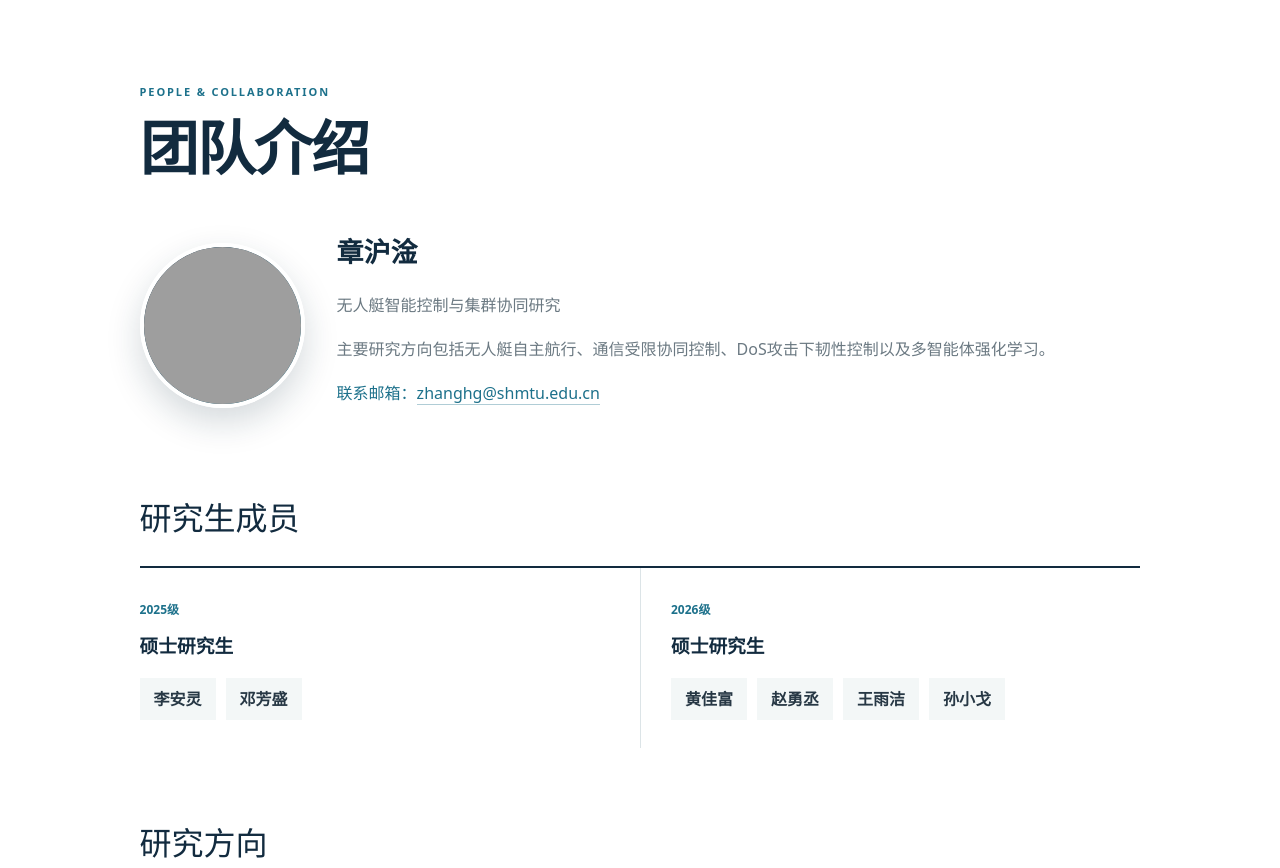
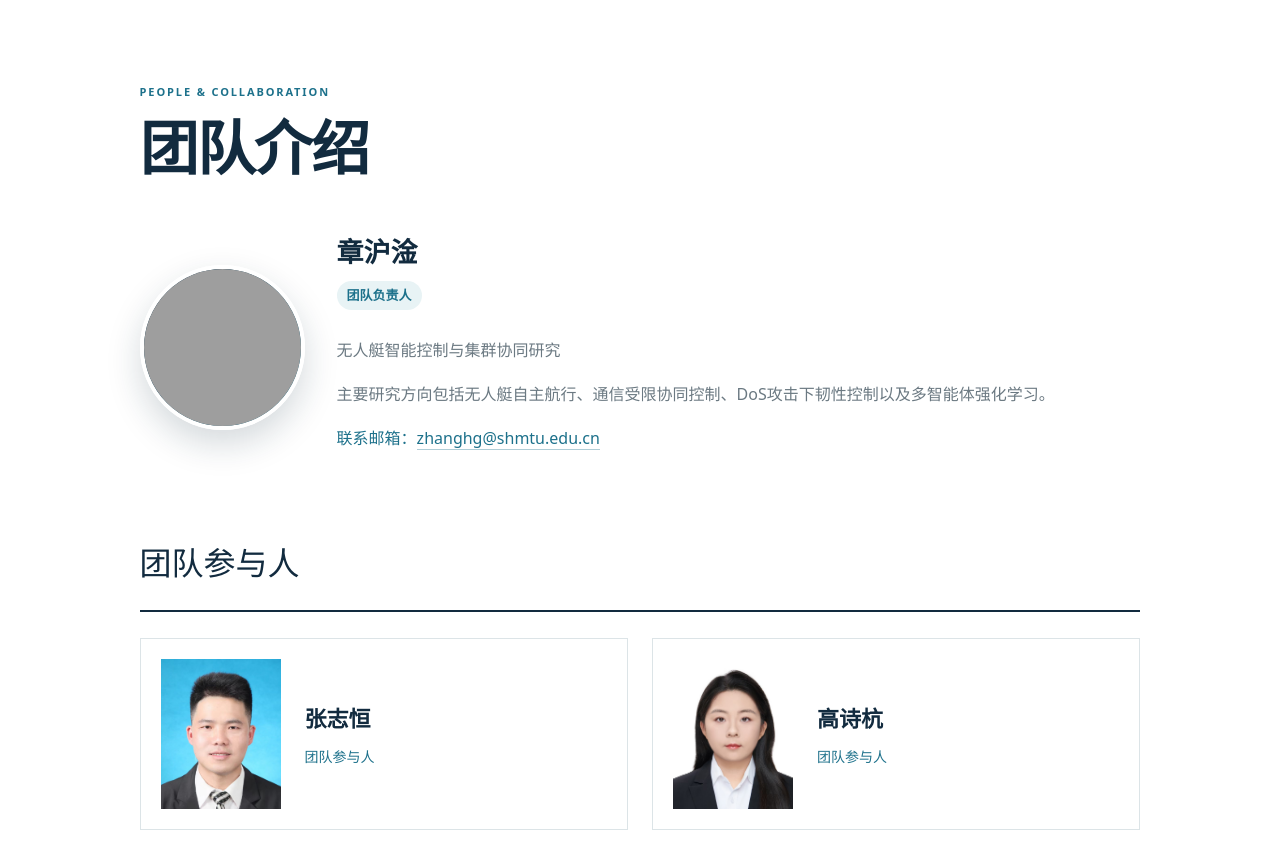
Before and after one commit to huganzhang-blip/zhanghugan.cn, a plain HTML site: page team.html in a window 1280 px wide. Shown: the part 84-952 px from the top of the page. Drawn offline with Linux system fonts and the light colour scheme; grey boxes are pictures that could not be loaded.

Commit message:
Add team participants with portraits

```diff
--- a/profile.css
+++ b/profile.css
@@ -17,6 +17,17 @@
   font-size: 27px;
 }
 
+.team-role {
+  display:inline-block;
+  margin:6px 0 10px !important;
+  padding:3px 10px;
+  border-radius:999px;
+  background:#e8f3f5;
+  color:var(--blue) !important;
+  font-size:13px;
+  font-weight:700;
+}
+
 .team-lead .email,
 .team-lead .email a,
 .contact a {
@@ -30,6 +41,47 @@
 
 .team-members {
   margin-bottom: 70px;
+}
+
+.team-participants {
+  margin-bottom:70px;
+}
+
+.participant-grid {
+  display:grid;
+  grid-template-columns:repeat(2,minmax(0,1fr));
+  gap:24px;
+  border-top:2px solid var(--navy);
+  padding-top:26px;
+}
+
+.participant-grid article {
+  display:grid;
+  grid-template-columns:120px 1fr;
+  gap:24px;
+  align-items:center;
+  padding:20px;
+  border:1px solid var(--line);
+  background:#fff;
+}
+
+.participant-grid img {
+  width:120px;
+  height:150px;
+  object-fit:cover;
+  object-position:center top;
+}
+
+.participant-grid h3 {
+  margin:0 0 7px;
+  color:var(--navy);
+  font-size:22px;
+}
+
+.participant-grid p {
+  margin:0;
+  color:var(--blue);
+  font-size:14px;
 }
 
 .member-cohorts {
@@ -157,6 +209,21 @@
     grid-template-columns: 1fr;
   }
 
+  .participant-grid {
+    grid-template-columns:1fr;
+  }
+
+  .participant-grid article {
+    grid-template-columns:96px 1fr;
+    gap:18px;
+    padding:16px;
+  }
+
+  .participant-grid img {
+    width:96px;
+    height:120px;
+  }
+
   .member-cohorts article + article {
     padding-left: 0;
     border-left: 0;
--- a/team.html
+++ b/team.html
@@ -1,7 +1,8 @@
 <!doctype html>
-<html lang="zh-CN"><head><meta charset="utf-8"><meta name="viewport" content="width=device-width,initial-scale=1"><title>团队介绍｜章沪淦</title><link rel="stylesheet" href="styles.css"><link rel="stylesheet" href="profile.css?v=20261121-student-bold"></head><body>
+<html lang="zh-CN"><head><meta charset="utf-8"><meta name="viewport" content="width=device-width,initial-scale=1"><title>团队介绍｜章沪淦</title><link rel="stylesheet" href="styles.css"><link rel="stylesheet" href="profile.css?v=20261125-participants"></head><body>
 <header class="header"><a class="brand" href="index.html"><img src="assets/smu-logo.png" alt="上海海事大学"><b>海洋智能无人系统研究</b></a><button class="menu">☰</button><nav><a href="index.html">首页</a><a href="publications.html?v=20261121-academic">学术成果</a><a href="showcase.html">成果展示</a><a class="active" href="team.html">团队介绍</a></nav></header>
-<main class="inner"><p class="kicker">PEOPLE & COLLABORATION</p><h1>团队介绍</h1><div class="team-lead"><img class="portrait" src="assets/zhang-hugan.jpg" alt="章沪淦个人照片"><div><h2>章沪淦</h2><p>无人艇智能控制与集群协同研究</p><p>主要研究方向包括无人艇自主航行、通信受限协同控制、DoS攻击下韧性控制以及多智能体强化学习。</p><p class="email">联系邮箱：<a href="mailto:zhanghg@shmtu.edu.cn">zhanghg@shmtu.edu.cn</a></p></div></div>
+<main class="inner"><p class="kicker">PEOPLE & COLLABORATION</p><h1>团队介绍</h1><div class="team-lead"><img class="portrait" src="assets/zhang-hugan.jpg" alt="章沪淦个人照片"><div><h2>章沪淦</h2><p class="team-role">团队负责人</p><p>无人艇智能控制与集群协同研究</p><p>主要研究方向包括无人艇自主航行、通信受限协同控制、DoS攻击下韧性控制以及多智能体强化学习。</p><p class="email">联系邮箱：<a href="mailto:zhanghg@shmtu.edu.cn">zhanghg@shmtu.edu.cn</a></p></div></div>
+<section class="team-participants"><h2 class="section-title">团队参与人</h2><div class="participant-grid"><article><img src="assets/zhang-zhiheng.jpg" alt="张志恒个人照片"><div><h3>张志恒</h3><p>团队参与人</p></div></article><article><img src="assets/gao-shihang.jpg" alt="高诗杭个人照片"><div><h3>高诗杭</h3><p>团队参与人</p></div></article></div></section>
 <section class="team-members"><h2 class="section-title">研究生成员</h2><div class="member-cohorts"><article><span>2025级</span><h3>硕士研究生</h3><ul><li>李安灵</li><li>邓芳盛</li></ul></article><article><span>2026级</span><h3>硕士研究生</h3><ul><li>黄佳富</li><li>赵勇丞</li><li>王雨洁</li><li>孙小戈</li></ul></article></div></section>
 <section><h2 class="section-title">研究方向</h2><div class="show-grid"><article><h3>无人艇自主控制</h3><p>复杂海洋环境下的运动控制、路径跟踪与安全航行。</p></article><article><h3>集群协同与韧性</h3><p>通信受限、网络攻击和不确定环境下的分布式协同。</p></article><article><h3>智能决策与学习</h3><p>强化学习、目标预测和安全约束控制方法。</p></article></div></section>
 <section class="contact contact-panel"><div class="contact-copy"><p class="kicker">CONTACT</p><h2>联系我们</h2><dl><div><dt>地址</dt><dd>上海海事大学，上海市浦东新区海港大道1550号</dd></div><div><dt>邮箱</dt><dd><a href="mailto:zhanghg@shmtu.edu.cn">zhanghg@shmtu.edu.cn</a></dd></div></dl><p class="contact-invite">欢迎围绕无人系统控制、海洋机器人与多智能体协同开展学术交流与合作。</p><p class="contact-recruit"><span>招生信息</span>计划招收交通信息工程及控制、载运工具运用工程、水路交通运输等相关专业硕士研究生4名。欢迎对智能船舶与海洋智能机器人研究感兴趣的同学加入我们。</p></div></section>
```
Also changed, not shown: assets/gao-shihang.jpg (added), assets/zhang-zhiheng.jpg (added).
